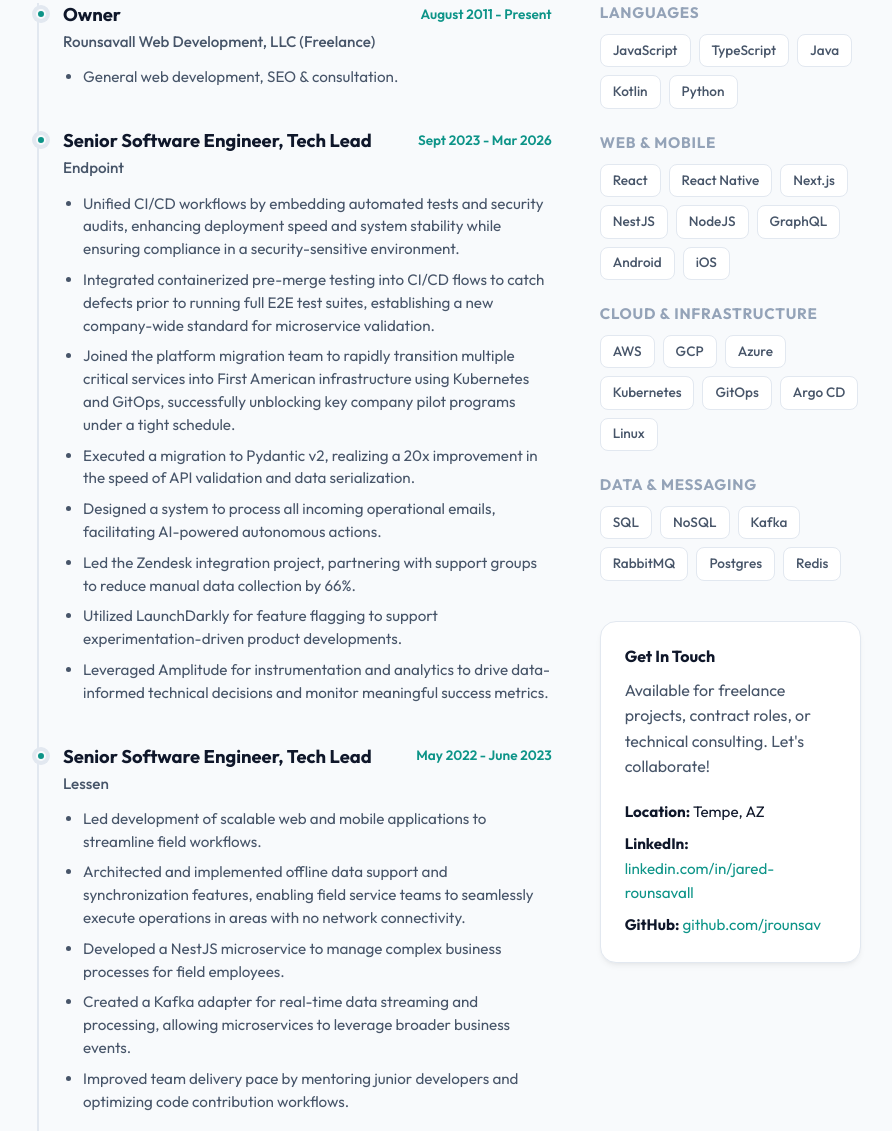
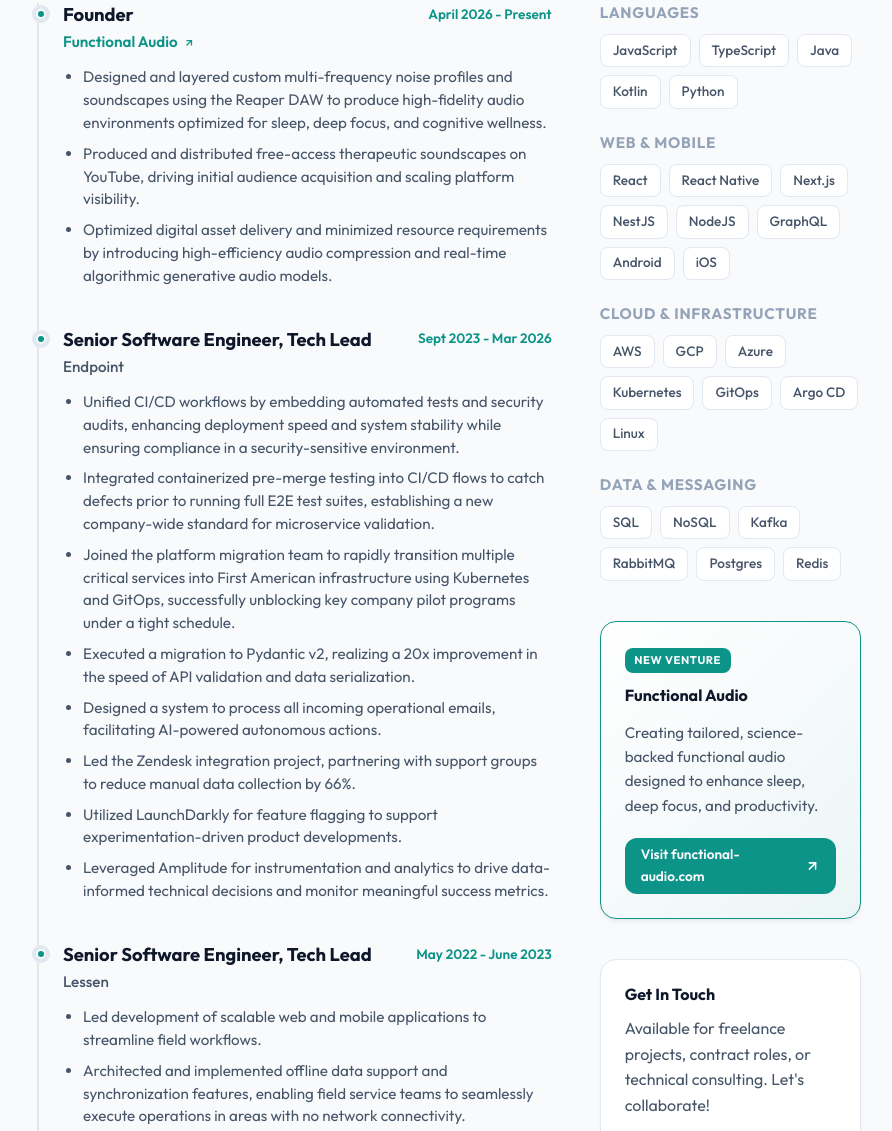
Before and after one commit to jrounsav/jrounsav.github.io, an Astro site: page / in a window 1280 px wide. Shown: the part 803-1934 px from the top of the page, without its empty margins (355-1247 px from the left). Built offline with nearby package versions, Linux system fonts and the light colour scheme; Astro itself is replaced by a stand-in of ours.

Commit message:
feat: add links, timeline entry, and card spotlight for functional-audio.com

```diff
--- a/src/components/Sidebar.astro
+++ b/src/components/Sidebar.astro
@@ -35,6 +35,11 @@
       <a href="/blog" class={isCurrent('/blog') ? 'active' : ''}>
         <svg width="20" height="20" viewBox="0 0 24 24" fill="none" stroke="currentColor" stroke-width="2" stroke-linecap="round" stroke-linejoin="round"><path d="M4 19.5v-15A2.5 2.5 0 0 1 6.5 2H20v20H6.5a2.5 2.5 0 0 1-2-2.5z"></path><path d="M6 6h10M6 10h10"></path></svg>
         <span>Thoughts</span>
+      </a>
+      <a href="https://functional-audio.com" target="_blank" rel="noopener noreferrer" class="external-nav-link">
+        <svg width="20" height="20" viewBox="0 0 24 24" fill="none" stroke="currentColor" stroke-width="2" stroke-linecap="round" stroke-linejoin="round"><path d="M3 18v-6a9 9 0 0 1 18 0v6"></path><path d="M21 19a2 2 0 0 1-2 2h-1a2 2 0 0 1-2-2v-3a2 2 0 0 1 2-2h3zM3 19a2 2 0 0 0 2 2h1a2 2 0 0 0 2-2v-3a2 2 0 0 0-2-2H3z"></path></svg>
+        <span>Functional Audio</span>
+        <svg width="12" height="12" viewBox="0 0 24 24" fill="none" stroke="currentColor" stroke-width="2.5" class="ext-arrow"><line x1="7" y1="17" x2="17" y2="7"></line><polyline points="7 7 17 7 17 17"></polyline></svg>
       </a>
     </nav>
 
@@ -238,6 +243,21 @@
     font-weight: 600;
   }
 
+  .external-nav-link {
+    position: relative;
+  }
+
+  .ext-arrow {
+    margin-left: auto;
+    opacity: 0.5;
+    transition: var(--transition-fast);
+  }
+
+  .nav-links a:hover .ext-arrow {
+    opacity: 1;
+    transform: translate(1px, -1px);
+  }
+
   .sidebar-footer {
     display: flex;
     flex-direction: column;
--- a/src/pages/index.astro
+++ b/src/pages/index.astro
@@ -45,12 +45,19 @@
             <div class="timeline-marker"></div>
             <div class="timeline-content">
               <div class="timeline-header">
-                <h4>Owner</h4>
-                <span class="timeline-date">August 2011 - Present</span>
+                <h4>Founder</h4>
+                <span class="timeline-date">April 2026 - Present</span>
               </div>
-              <p class="company">Rounsavall Web Development, LLC (Freelance)</p>
+              <p class="company">
+                <a href="https://functional-audio.com" target="_blank" rel="noopener noreferrer" style="font-weight: 600;">
+                  Functional Audio
+                  <svg width="12" height="12" viewBox="0 0 24 24" fill="none" stroke="currentColor" stroke-width="2.5" style="display: inline-block; vertical-align: middle; margin-left: 2px;"><line x1="7" y1="17" x2="17" y2="7"></line><polyline points="7 7 17 7 17 17"></polyline></svg>
+                </a>
+              </p>
               <ul class="cv-bullet-list">
-                <li>General web development, SEO & consultation.</li>
+                <li>Designed and layered custom multi-frequency noise profiles and soundscapes using the Reaper DAW to produce high-fidelity audio environments optimized for sleep, deep focus, and cognitive wellness.</li>
+                <li>Produced and distributed free-access therapeutic soundscapes on YouTube, driving initial audience acquisition and scaling platform visibility.</li>
+                <li>Optimized digital asset delivery and minimized resource requirements by introducing high-efficiency audio compression and real-time algorithmic generative audio models.</li>
               </ul>
             </div>
           </div>
@@ -137,6 +144,20 @@
               </ul>
             </div>
           </div>
+
+          <div class="timeline-item">
+            <div class="timeline-marker"></div>
+            <div class="timeline-content">
+              <div class="timeline-header">
+                <h4>Owner</h4>
+                <span class="timeline-date">August 2011 - August 2016</span>
+              </div>
+              <p class="company">Rounsavall Web Development, LLC (Freelance)</p>
+              <ul class="cv-bullet-list">
+                <li>General web development, SEO & consultation.</li>
+              </ul>
+            </div>
+          </div>
         </div>
 
         <h3 class="cv-subsection-title">Education</h3>
@@ -178,6 +199,17 @@
               </div>
             </div>
           ))}
+        </div>
+
+        <!-- Venture Card -->
+        <div class="card venture-card" style="margin-bottom: 2.5rem; border-color: var(--accent);">
+          <div class="venture-badge">NEW VENTURE</div>
+          <h4>Functional Audio</h4>
+          <p class="venture-desc">Creating tailored, science-backed functional audio designed to enhance sleep, deep focus, and productivity.</p>
+          <a href="https://functional-audio.com" target="_blank" rel="noopener noreferrer" class="btn btn-primary btn-sm">
+            Visit functional-audio.com
+            <svg width="16" height="16" viewBox="0 0 24 24" fill="none" stroke="currentColor" stroke-width="2.5" stroke-linecap="round" stroke-linejoin="round" style="vertical-align: middle; margin-left: 4px;"><line x1="7" y1="17" x2="17" y2="7"></line><polyline points="7 7 17 7 17 17"></polyline></svg>
+          </a>
         </div>
 
         <div class="contact-card card">
@@ -545,4 +577,34 @@
     display: inline-flex;
     align-items: center;
   }
+
+  /* Venture Card Styles */
+  .venture-card {
+    position: relative;
+    overflow: hidden;
+    background: linear-gradient(135deg, var(--bg-card) 0%, rgba(13, 148, 136, 0.05) 100%);
+  }
+
+  .venture-badge {
+    display: inline-block;
+    font-size: 0.7rem;
+    font-weight: 700;
+    letter-spacing: 0.05em;
+    padding: 0.2rem 0.6rem;
+    background-color: var(--accent);
+    color: var(--bg-primary);
+    border-radius: var(--radius-sm);
+    margin-bottom: 0.75rem;
+  }
+
+  .venture-desc {
+    font-size: 0.95rem;
+    color: var(--text-secondary);
+    margin-bottom: 1.25rem;
+  }
+
+  .btn-sm {
+    padding: 0.4rem 1rem;
+    font-size: 0.85rem;
+  }
 </style>
```
